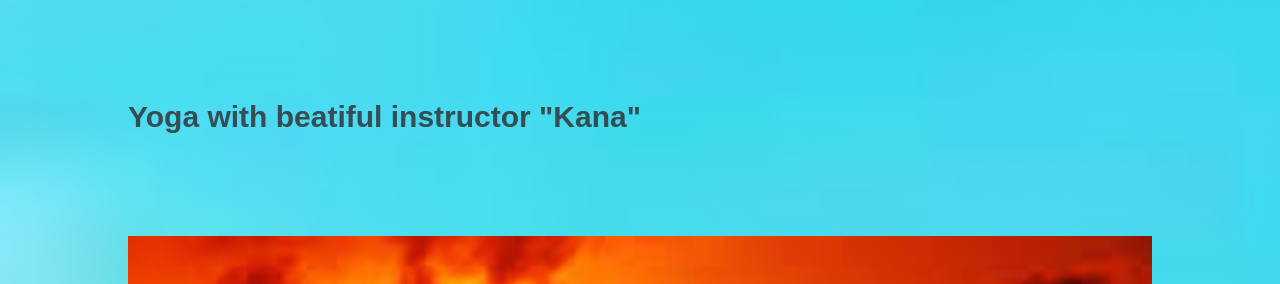
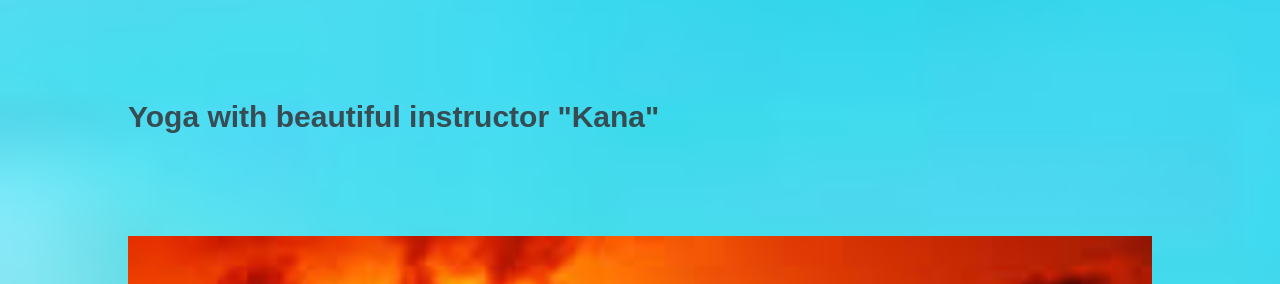
Before and after one commit to ksn-design/KanaYoga, a plain HTML site: page index.html in a window 1280 px wide. Shown: the part 517-801 px from the top of the page. Drawn offline with Linux system fonts and the light colour scheme.

Commit message:
Update index.html

```diff
--- a/index.html
+++ b/index.html
@@ -34,7 +34,7 @@
     </div>
     <div class="sub-wrapper">
       <div class="container">
-        <h1 class="sub-title">Yoga with beatiful instructor "Kana"</h1>
+        <h1 class="sub-title">Yoga with beautiful instructor "Kana"</h1>
       </div>
     </div>
     <div class="sub-img">
```
